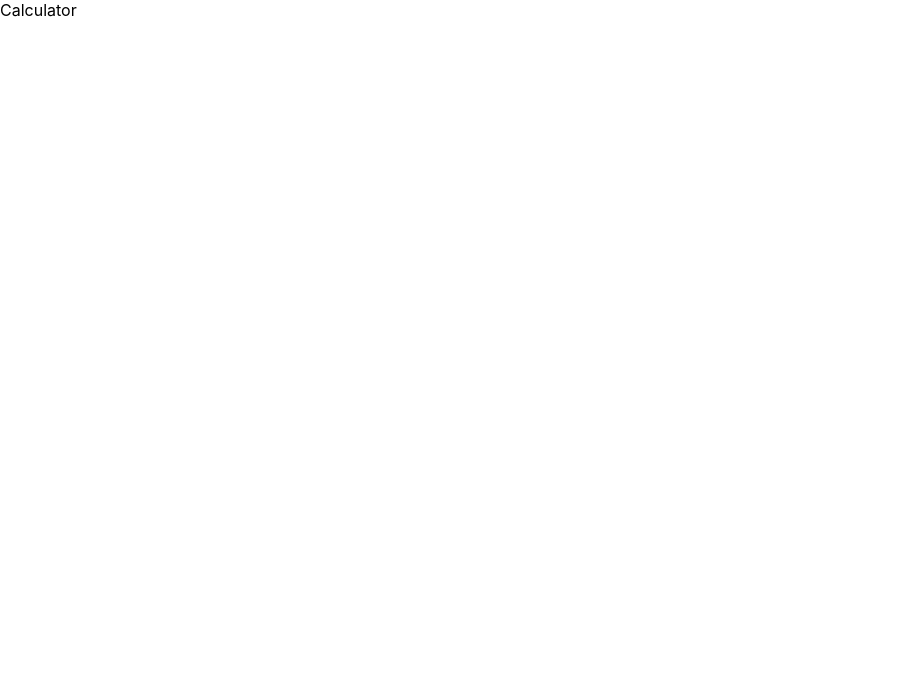
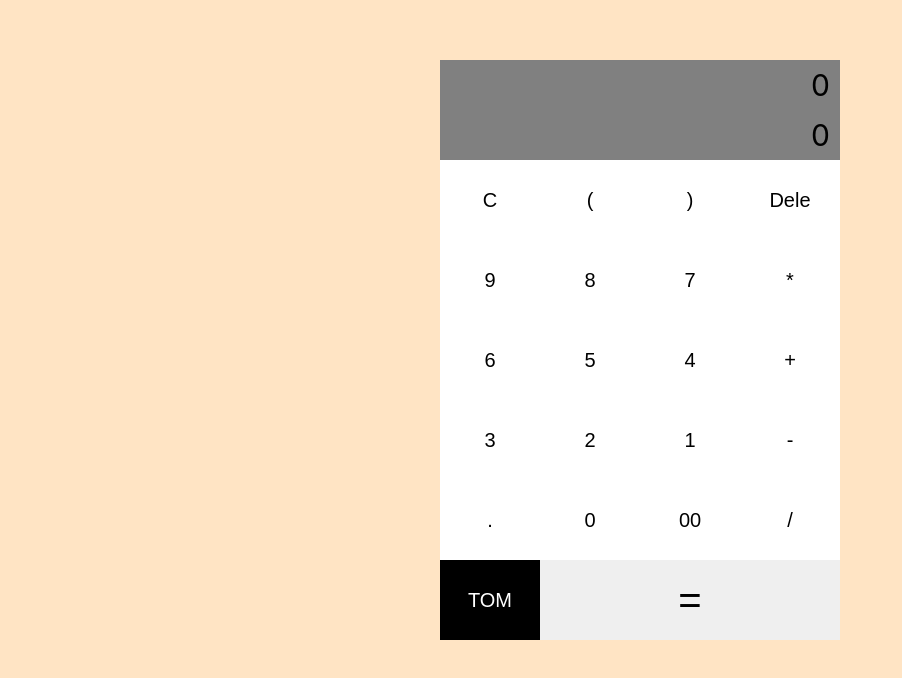
Before and after one commit to Thurain21/simple_calculator_project, a React (Create React App) app: page / in a window 1280 px wide. Shown: the top 678 px of the page, without its empty margins (0-902 px from the left). Built offline with nearby package versions, Linux system fonts and the light colour scheme; the HTML template or start-up script is replaced by a standard one.

Commit message:
makeing design

```diff
--- a/src/App.css
+++ b/src/App.css
@@ -0,0 +1,18 @@
+.container{
+    display: flex;
+    height: 700px;
+    justify-content: center;
+    align-items: center;
+
+}
+.frame{
+    background-color: #8a2be2;
+}
+body{
+    background-color: bisque;
+}
+*{
+    margin:0;
+    padding: 0;
+    box-sizing: border-box;
+}
--- a/src/App.js
+++ b/src/App.js
@@ -1,11 +1,21 @@
 
 import './App.css';
+import Button from './components/Button';
+import Input from './components/Input';
+import Output from './components/Output';
 
 function App() {
   return (
-    <div>
-      Calculator
+      <div className='container'>
+        <div className='frame'>
+          <Output/>
+         <Input/>
+        <Button/>
+        </div>
+
     </div>
+
+
   );
 }
 
--- a/src/components/Button.css
+++ b/src/components/Button.css
@@ -0,0 +1,41 @@
+.btn-container{
+    width: 400px;
+}
+
+.btn-row{
+    display: flex;
+
+}
+
+.btn{
+    width: 100px;
+    text-align: center;
+    height: 80px;
+    line-height: 80px;
+    background-color: white;
+    transition: 0.5s;
+    border: none;
+    font-size: 20px;
+}
+
+.btn:hover,.btn-result:hover{
+    background-color: rgb(47, 43, 43);
+    color: white;
+
+}
+.btn-result{
+    width:300px;
+    height: 80px;
+    font-size: 40px;
+    border: none;
+    transition: 0.5s;
+}
+.btn-logo{
+    width:100px;
+    height: 80px;
+    font-size: 20px;
+    border: none;
+    transition: 0.5s;
+    background-color: black;
+    color: white;
+}
--- a/src/components/Button.jsx
+++ b/src/components/Button.jsx
@@ -0,0 +1,45 @@
+import React from 'react'
+import "./Button.css"
+function Button() {
+  return (
+    <div className='btn-container'>
+        <div className='btn-row'>
+            <button className='btn'>C</button>
+            <button className='btn'>(</button>
+            <button className='btn'>)</button>
+            <button className='btn'>Dele</button>
+        </div>
+        <div className='btn-row'>
+            <button className='btn'>9</button>
+            <button className='btn'>8</button>
+            <button className='btn'>7</button>
+            <button className='btn'>*</button>
+        </div>
+        <div className='btn-row'>
+            <button className='btn'>6</button>
+            <button className='btn'>5</button>
+            <button className='btn'>4</button>
+            <button className='btn'>+</button>
+        </div>
+        <div className='btn-row'>
+            <button className='btn'>3</button>
+            <button className='btn'>2</button>
+            <button className='btn'>1</button>
+            <button className='btn'>-</button>
+        </div>
+        <div className='btn-row'>
+            <button className='btn'>.</button>
+            <button className='btn'>0</button>
+            <button className='btn'>00</button>
+            <button className='btn'>/</button>
+        </div>
+        <div className='btn-row'>
+            <button className='btn-logo'>TOM</button>
+            <button className='btn-result' >=</button>
+        </div>
+
+    </div>
+  )
+}
+
+export default Button
--- a/src/components/Input.css
+++ b/src/components/Input.css
@@ -0,0 +1,9 @@
+.input-frame{
+    width: 400px;
+    height: 50px;
+    background-color: gray;
+    text-align: end;
+    line-height: 50px;
+    padding-right: 10px;
+    font-size: 30px;
+}
--- a/src/components/Input.jsx
+++ b/src/components/Input.jsx
@@ -0,0 +1,9 @@
+import React from 'react'
+import "./Input.css"
+function Input() {
+  return (
+    <div className='input-frame'>0</div>
+  )
+}
+
+export default Input
--- a/src/components/Output.css
+++ b/src/components/Output.css
@@ -0,0 +1,9 @@
+.output-frame{
+    width: 400px;
+    height: 50px;
+    background-color: gray;
+    text-align: end;
+    line-height: 50px;
+    padding-right: 10px;
+    font-size: 30px;
+}
--- a/src/components/Output.jsx
+++ b/src/components/Output.jsx
@@ -0,0 +1,11 @@
+import React from 'react'
+import "./Output.css"
+function Output() {
+  return (
+    <div className='output-frame'>
+        0
+    </div>
+  )
+}
+
+export default Output
```
